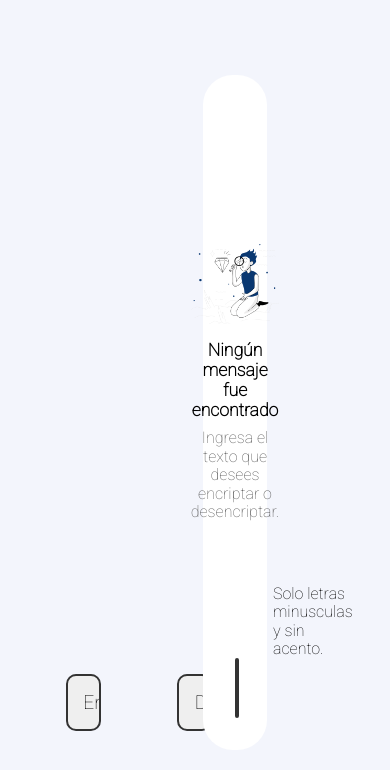
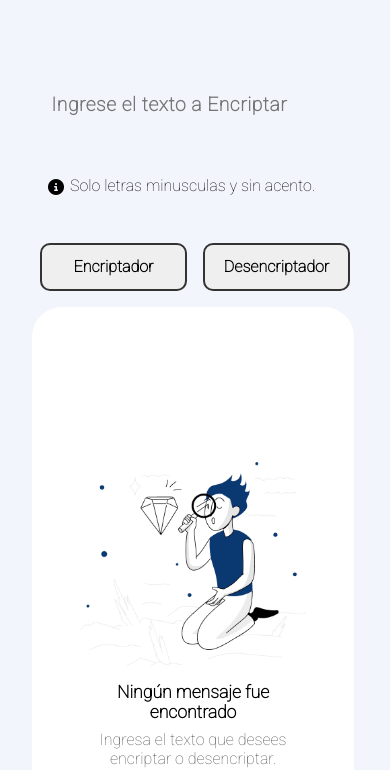
Before and after one commit to LurrCTN/Encriptador-iterativo, a plain HTML site: page index.html in a window 390 px wide. Shown: the part 88-858 px from the top of the page. Drawn offline with Linux system fonts and the light colour scheme.

Commit message:
diseño responsive

```diff
--- a/style.css
+++ b/style.css
@@ -214,3 +214,79 @@ footer {
 /* .main__entry-p {
     background-color: #fff;
 } */
+
+@media screen and (max-width: 1700px) {
+    main {
+        margin: 2em 10em;
+    }
+    .main__output {
+        width: 40%;
+    }
+}
+
+@media screen and (max-width: 1400px) {
+    main {
+        margin: 2em 8em;
+    }
+    .main__output {
+        width: 50%;
+    }
+    .main__btn {
+        margin: 0 .5em;
+        width: 50%;
+    }
+    .main__entry-p{
+        padding: 1em 1em;
+    }
+}
+
+@media screen and (max-width: 1100px) {
+    main {
+        margin: 2em 6em 2em 4em;
+    }
+}
+
+@media screen and (max-width: 1024px) {
+    main {
+        margin: 2em 4em 2em 2em;
+    }
+}
+
+@media screen and (max-width: 900px) {
+    main {
+        margin: 2em 4em;
+    }
+    .main__container {
+        display: block;
+    }
+    .main__entry{
+        width: 100%;
+    }
+    .main__entry-p{
+        height: 5vh;
+        margin-bottom: 3em;
+    }
+    .main__btn {
+        font-size: 1em;
+        font-weight: bold;
+        min-width: 140px;
+    }
+    .main__output{
+        width: 90%;
+        margin-left: 2em;
+    }
+}
+
+@media screen and (max-width: 500px) {
+    main {
+        margin: 1em;
+    }
+    .main__entry-p{
+        height: 9vh;
+        margin-bottom: 2em;
+    }
+    .main__output{
+        width: 90%;
+        margin-left: 1em;
+    }
+}
```
